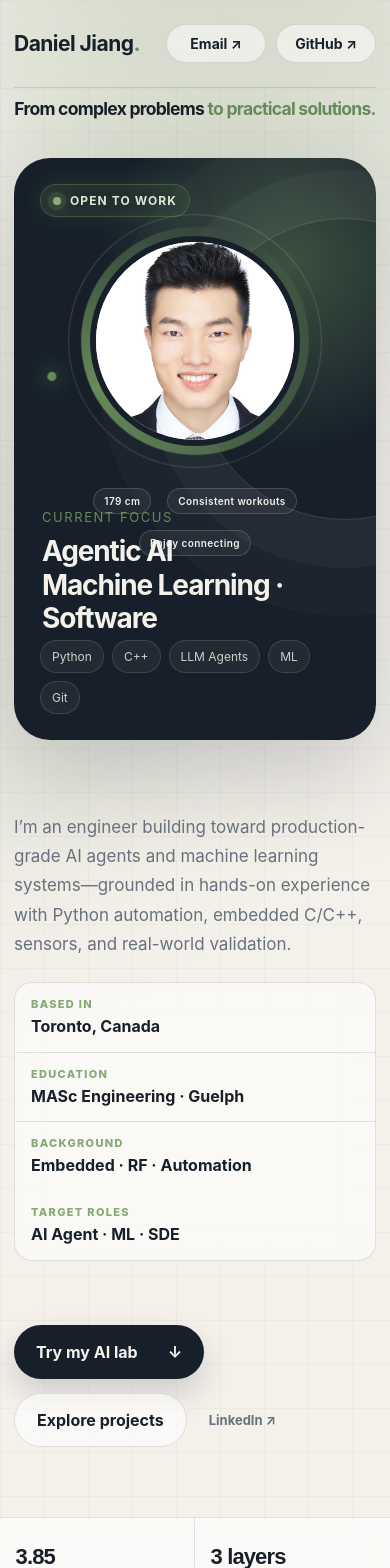
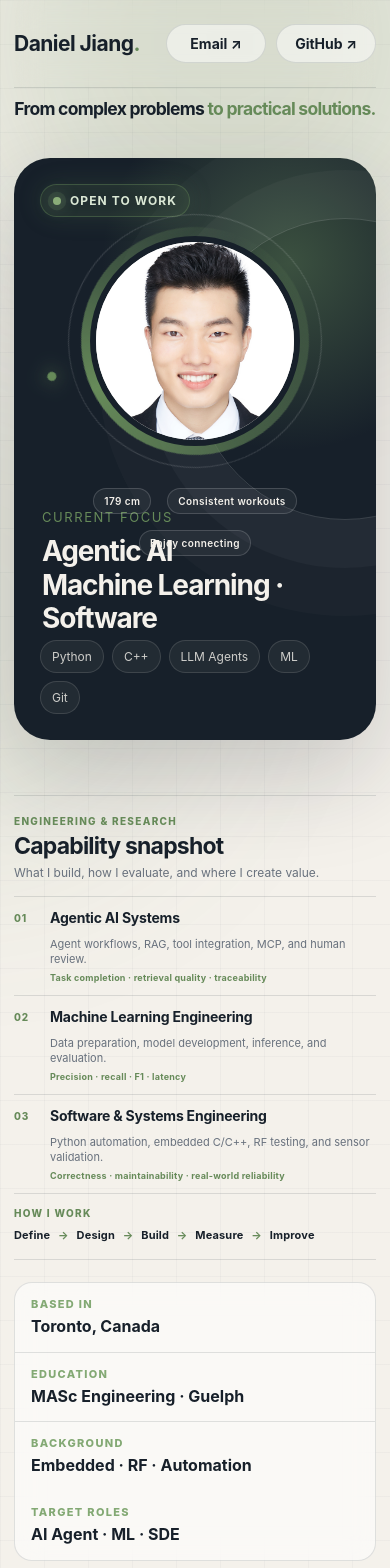
Before and after one commit to jiangjian9803-eng/jiangjian9803-eng.github.io, a Next.js app: page / in a window 390 px wide. Shown: the top 1568 px of the page. Built offline with nearby package versions, Linux system fonts and the light colour scheme.

Commit message:
Add engineering research capability snapshot

```diff
--- a/index.html
+++ b/index.html
@@ -58,11 +58,47 @@
         </div>
 
         <div class="hero-copy reveal">
-          <div class="hero-heading-placeholder" aria-hidden="true"></div>
-          <p class="hero-intro">
-            I’m an engineer building toward production-grade AI agents and machine learning systems—grounded in hands-on
-            experience with Python automation, embedded C/C++, sensors, and real-world validation.
-          </p>
+          <section class="capability-snapshot" aria-labelledby="capability-title">
+            <header class="snapshot-heading">
+              <span>Engineering &amp; research</span>
+              <div>
+                <h2 id="capability-title">Capability snapshot</h2>
+                <p>What I build, how I evaluate, and where I create value.</p>
+              </div>
+            </header>
+
+            <div class="snapshot-list">
+              <article>
+                <span class="snapshot-number">01</span>
+                <h3>Agentic AI Systems</h3>
+                <div>
+                  <p>Agent workflows, RAG, tool integration, MCP, and human review.</p>
+                  <small>Task completion · retrieval quality · traceability</small>
+                </div>
+              </article>
+              <article>
+                <span class="snapshot-number">02</span>
+                <h3>Machine Learning Engineering</h3>
+                <div>
+                  <p>Data preparation, model development, inference, and evaluation.</p>
+                  <small>Precision · recall · F1 · latency</small>
+                </div>
+              </article>
+              <article>
+                <span class="snapshot-number">03</span>
+                <h3>Software &amp; Systems Engineering</h3>
+                <div>
+                  <p>Python automation, embedded C/C++, RF testing, and sensor validation.</p>
+                  <small>Correctness · maintainability · real-world reliability</small>
+                </div>
+              </article>
+            </div>
+
+            <div class="workflow-line">
+              <span>How I work</span>
+              <strong>Define <i>→</i> Design <i>→</i> Build <i>→</i> Measure <i>→</i> Improve</strong>
+            </div>
+          </section>
           <div class="profile-facts" aria-label="Personal information">
             <div><span>Based in</span><strong>Toronto, Canada</strong></div>
             <div><span>Education</span><strong>MASc Engineering · Guelph</strong></div>
--- a/styles.css
+++ b/styles.css
@@ -51,7 +51,6 @@ nav a:hover { color: var(--ink); }
 .hero-profile-heading h1 { max-width: none; margin: 0; font-size: clamp(24px, 2.35vw, 34px); line-height: 1.08; letter-spacing: -.042em; white-space: nowrap; }
 .hero-profile-heading h1 span, .hero-profile-heading h1 em { display: inline; }
 .hero-profile-heading h1 em { margin: 0; }
-.hero-heading-placeholder { height: 300px; }
 .eyebrow { display: flex; align-items: center; gap: 10px; text-transform: uppercase; font-size: 12px; font-weight: 700; letter-spacing: .14em; color: var(--muted); }
 .eyebrow span { width: 26px; height: 2px; background: var(--orange); }
 h1, h2, h3 { font-family: "Manrope", sans-serif; margin: 0; }
@@ -59,9 +58,22 @@ h1, h2, h3 { font-family: "Avenir Next", Inter, -apple-system, sans-serif; margi
 h1 { max-width: 760px; font-size: clamp(48px, 5.8vw, 78px); line-height: 1.04; letter-spacing: -.052em; font-weight: 700; }
 h1 span, h1 em { display: block; }
 h1 em { position: relative; margin-top: .08em; color: var(--blue); font-style: normal; }
-.hero-intro { max-width: 670px; font-size: 17px; line-height: 1.72; color: var(--muted); margin: 28px 0; }
+.capability-snapshot { max-width: 720px; padding-top: 2px; border-top: 1px solid var(--line); }
+.snapshot-heading { display: grid; grid-template-columns: 150px 1fr; gap: 22px; align-items: start; padding: 17px 0 14px; }
+.snapshot-heading > span, .workflow-line > span { color: var(--blue); font-size: 10px; font-weight: 850; letter-spacing: .13em; text-transform: uppercase; }
+.snapshot-heading h2 { font-size: 23px; line-height: 1.1; letter-spacing: -.035em; }
+.snapshot-heading p { margin: 5px 0 0; color: var(--muted); font-size: 12px; line-height: 1.45; }
+.snapshot-list { border-top: 1px solid var(--line); }
+.snapshot-list article { display: grid; grid-template-columns: 32px 180px 1fr; gap: 14px; align-items: start; padding: 12px 0; border-bottom: 1px solid var(--line); }
+.snapshot-number { padding-top: 2px; color: var(--blue); font: 800 10px/1.4 "Avenir Next", Inter, sans-serif; letter-spacing: .08em; }
+.snapshot-list h3 { font-size: 14px; line-height: 1.3; letter-spacing: -.015em; }
+.snapshot-list p { margin: 0; color: var(--muted); font-size: 11px; line-height: 1.4; }
+.snapshot-list small { display: block; margin-top: 4px; color: var(--blue); font-size: 9px; font-weight: 750; letter-spacing: .025em; }
+.workflow-line { display: grid; grid-template-columns: 150px 1fr; gap: 22px; align-items: center; padding: 13px 0 15px; border-bottom: 1px solid var(--line); }
+.workflow-line strong { font-size: 11px; letter-spacing: .015em; }
+.workflow-line i { padding-inline: 5px; color: var(--blue); font-style: normal; }
 .hero-actions { display: flex; gap: 14px; flex-wrap: wrap; margin-top: 64px; }
-.profile-facts { max-width: 720px; display: grid; grid-template-columns: 1fr 1fr; margin: -5px 0 28px; border: 1px solid var(--line); border-radius: 18px; overflow: hidden; background: rgba(255,255,255,.55); backdrop-filter: blur(14px); }
+.profile-facts { max-width: 720px; display: grid; grid-template-columns: 1fr 1fr; margin: 22px 0 28px; border: 1px solid var(--line); border-radius: 18px; overflow: hidden; background: rgba(255,255,255,.55); backdrop-filter: blur(14px); }
 .profile-facts div { padding: 14px 16px; border-right: 1px solid var(--line); border-bottom: 1px solid var(--line); }
 .profile-facts div:nth-child(2n) { border-right: 0; }
 .profile-facts div:nth-last-child(-n+2) { border-bottom: 0; }
@@ -267,7 +279,7 @@ footer { display: flex; justify-content: space-between; padding-block: 25px 40px
   .hero-card { top: 0; transform: none; }
   .hero-card.reveal.visible { transform: none; }
   .hero-profile-heading { top: 12px; }
-  .hero-heading-placeholder { display: none; }
+  .capability-snapshot { margin-top: 10px; }
   .proof-strip { grid-template-columns: 1fr 1fr; }
   .proof-strip div:nth-child(2) { border-right: 0; }
   .proof-strip div:nth-child(-n+2) { border-bottom: 1px solid var(--line); }
@@ -290,6 +302,11 @@ footer { display: flex; justify-content: space-between; padding-block: 25px 40px
   .hero::before { display: none; }
   .hero-meta { align-items: flex-start; flex-direction: column; gap: 10px; }
   .text-link { min-height: 42px; }
+  .snapshot-heading { grid-template-columns: 1fr; gap: 7px; }
+  .snapshot-list article { grid-template-columns: 26px 1fr; gap: 10px; }
+  .snapshot-list article > div { grid-column: 2; }
+  .workflow-line { grid-template-columns: 1fr; gap: 7px; }
+  .workflow-line strong { line-height: 1.7; }
   .profile-facts { grid-template-columns: 1fr; }
   .profile-facts div, .profile-facts div:nth-child(2n) { border-right: 0; border-bottom: 1px solid var(--line); }
   .profile-facts div:last-child { border-bottom: 0; }
```
